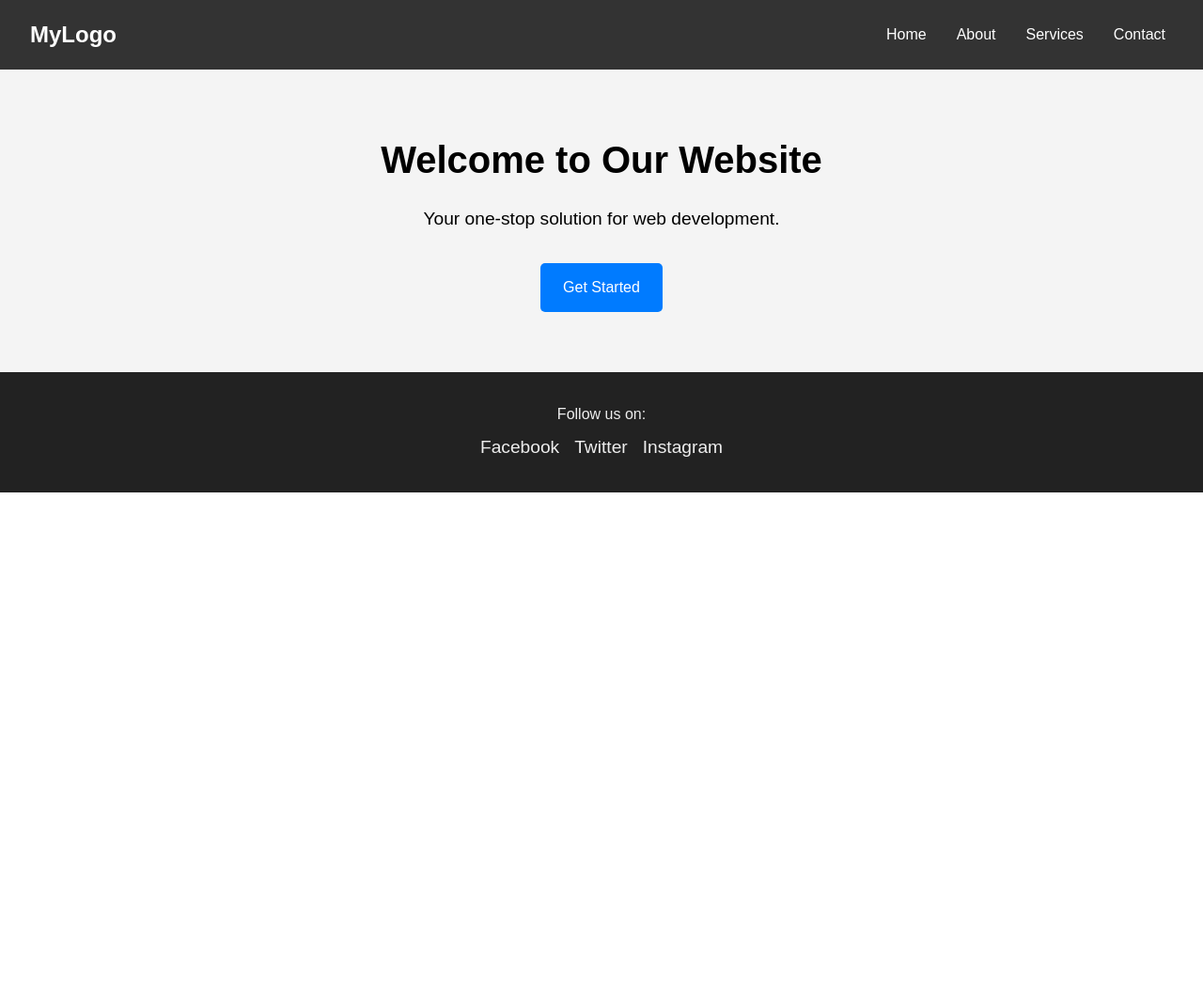
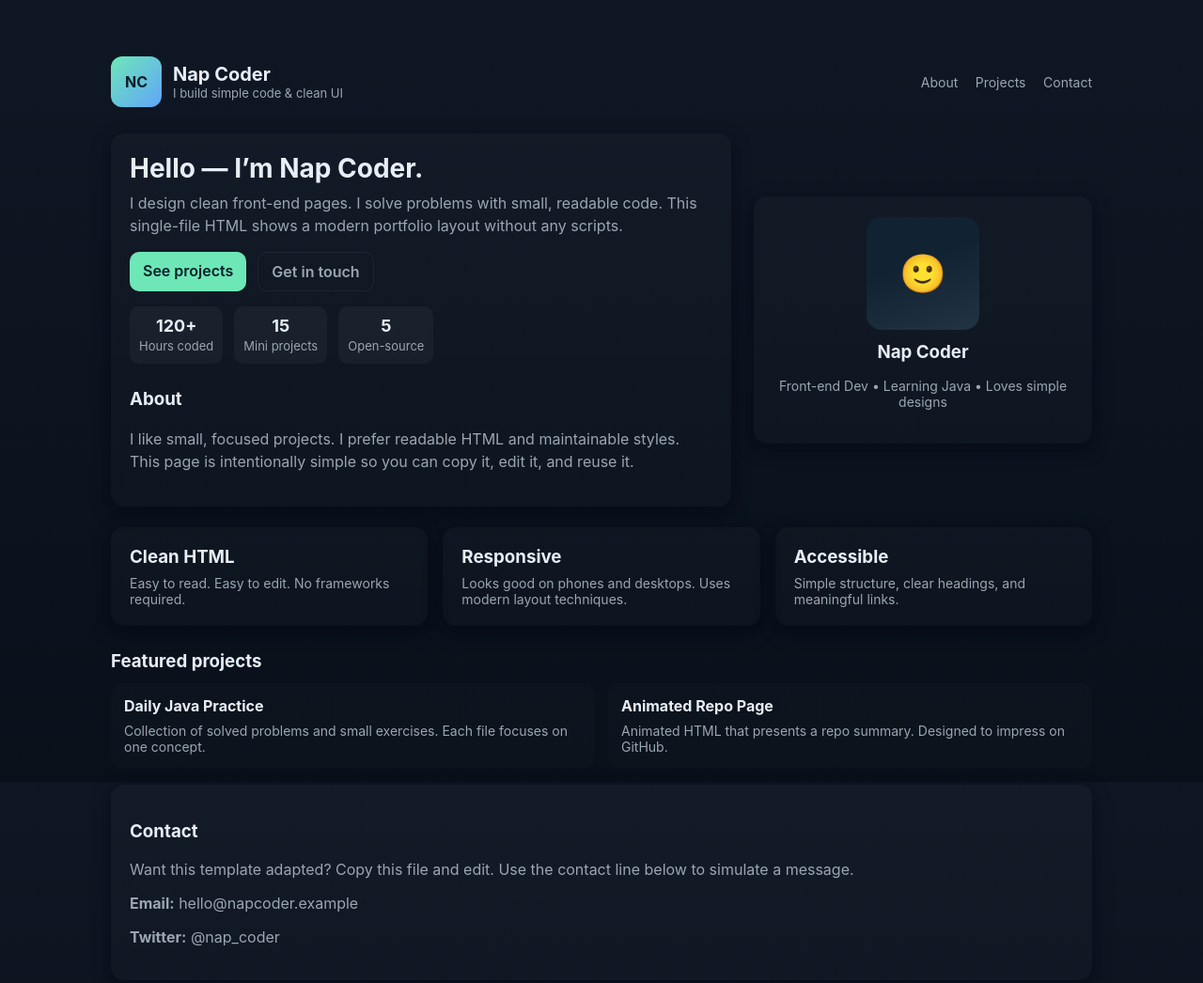
Before and after one commit to MrDheeraj1/random-web, a plain HTML site: page index.html in a window 1280 px wide. Shown: the top 1046 px of the page at 94% size. Before the commit the page ends 800 px from the top, so only its background shows below. Drawn offline with Linux system fonts and the light colour scheme.

Commit message:
Update index.html

```diff
--- a/index.html
+++ b/index.html
@@ -1,47 +1,170 @@
-<!DOCTYPE html>
+<!doctype html>
 <html lang="en">
 <head>
-  <meta charset="UTF-8" />
-  <meta name="viewport" content="width=device-width, initial-scale=1.0" />
-  <title>Responsive Landing Page</title>
-  <link rel="stylesheet" href="style.css" />
+  <meta charset="utf-8" />
+  <meta name="viewport" content="width=device-width, initial-scale=1" />
+  <title>Nap Coder — Portfolio</title>
+  <meta name="description" content="Nap Coder — clean, modern single-file HTML portfolio." />
+  <style>
+    :root{
+      --bg:#0f1724;
+      --card:#0b1220;
+      --muted:#9aa6b2;
+      --accent:#6ee7b7;
+      --glass: rgba(255,255,255,0.04);
+      --maxw:1100px;
+      font-family: Inter, ui-sans-serif, system-ui, -apple-system, "Segoe UI", Roboto, "Helvetica Neue", Arial;
+    }
+    *{box-sizing:border-box}
+    html,body{height:100%;margin:0;background:linear-gradient(180deg,var(--bg),#08101a);color:#e6eef6}
+    .wrap{max-width:var(--maxw);margin:32px auto;padding:28px}
+
+    header{display:flex;align-items:center;justify-content:space-between;gap:16px}
+    .brand{display:flex;align-items:center;gap:12px}
+    .logo{width:54px;height:54px;border-radius:12px;background:linear-gradient(135deg,var(--accent),#60a5fa);display:flex;align-items:center;justify-content:center;font-weight:700;color:#042027}
+    h1{font-size:20px;margin:0}
+    nav a{color:var(--muted);text-decoration:none;margin-left:14px;font-size:14px}
+    nav a:hover{color:var(--accent)}
+
+    .hero{display:grid;grid-template-columns:1fr 360px;gap:24px;margin-top:28px;align-items:center}
+    .card{background:linear-gradient(180deg, rgba(255,255,255,0.02), rgba(255,255,255,0.01));padding:20px;border-radius:14px;box-shadow:0 6px 18px rgba(3,7,18,0.6);}
+    .hero-left h2{font-size:28px;margin:0 0 8px}
+    .hero-left p{color:var(--muted);line-height:1.5;margin:0 0 16px}
+    .cta-row{display:flex;gap:12px}
+    .btn{padding:10px 14px;border-radius:10px;background:var(--accent);color:#042027;font-weight:600;text-decoration:none}
+    .btn.ghost{background:transparent;border:1px solid rgba(255,255,255,0.06);color:var(--muted)}
+
+    .stats{display:flex;gap:12px;margin-top:16px}
+    .stat{background:var(--glass);padding:10px;border-radius:10px;text-align:center;min-width:88px}
+    .stat b{display:block;font-size:18px}
+    .stat span{color:var(--muted);font-size:13px}
+
+    .profile{display:flex;flex-direction:column;align-items:center;padding:22px}
+    .avatar{width:120px;height:120px;border-radius:16px;background:linear-gradient(160deg,#123 40%, #234);display:flex;align-items:center;justify-content:center;font-size:40px}
+    .small p{color:var(--muted);font-size:14px;margin-top:12px;text-align:center}
+
+    .grid{display:grid;grid-template-columns:repeat(3,1fr);gap:16px;margin-top:22px}
+    .feature h3{margin:0 0 8px}
+    .feature p{margin:0;color:var(--muted);font-size:14px}
+
+    section.projects{margin-top:26px}
+    .projects-grid{display:grid;grid-template-columns:repeat(2,1fr);gap:14px}
+    .project{padding:14px;border-radius:12px;background:linear-gradient(180deg, rgba(255,255,255,0.012), rgba(255,255,255,0.01))}
+    .project h4{margin:0 0 8px}
+    .project p{margin:0;color:var(--muted);font-size:14px}
+
+    footer{margin-top:36px;text-align:center;color:var(--muted);font-size:13px}
+
+    @media (max-width:900px){
+      .hero{grid-template-columns:1fr}
+      .grid{grid-template-columns:repeat(2,1fr)}
+      .projects-grid{grid-template-columns:1fr}
+    }
+    @media (max-width:520px){
+      .grid{grid-template-columns:1fr}
+      header{flex-direction:column;align-items:flex-start}
+      nav{margin-top:10px}
+    }
+  </style>
 </head>
 <body>
-  <!-- Header -->
-  <header>
-    <div class="logo">MyLogo</div>
-    <nav class="navbar">
-      <a href="#">Home</a>
-      <a href="#">About</a>
-      <a href="#">Services</a>
-      <a href="#">Contact</a>
-    </nav>
-    <div class="menu-toggle">&#9776;</div>
-  </header>
+  <div class="wrap">
+    <header>
+      <div class="brand">
+        <div class="logo">NC</div>
+        <div>
+          <h1>Nap Coder</h1>
+          <div style="color:var(--muted);font-size:13px">I build simple code & clean UI</div>
+        </div>
+      </div>
+      <nav>
+        <a href="#about">About</a>
+        <a href="#projects">Projects</a>
+        <a href="#contact">Contact</a>
+      </nav>
+    </header>
 
-  <!-- Hero Section -->
-  <section class="hero">
-    <h1>Welcome to Our Website</h1>
-    <p>Your one-stop solution for web development.</p>
-    <a href="#" class="btn">Get Started</a>
-  </section>
+    <div class="hero">
+      <div class="card hero-left">
+        <h2>Hello — I’m Nap Coder.</h2>
+        <p>I design clean front-end pages. I solve problems with small, readable code. This single-file HTML shows a modern portfolio layout without any scripts.</p>
+        <div class="cta-row">
+          <a class="btn" href="#projects">See projects</a>
+          <a class="btn ghost" href="#contact">Get in touch</a>
+        </div>
 
-  <!-- Footer -->
-  <footer>
-    <p>Follow us on:</p>
-    <div class="social">
-      <a href="#" target="_blank">Facebook</a>
-      <a href="#" target="_blank">Twitter</a>
-      <a href="#" target="_blank">Instagram</a>
+        <div class="stats">
+          <div class="stat">
+            <b>120+</b>
+            <span>Hours coded</span>
+          </div>
+          <div class="stat">
+            <b>15</b>
+            <span>Mini projects</span>
+          </div>
+          <div class="stat">
+            <b>5</b>
+            <span>Open-source</span>
+          </div>
+        </div>
+
+        <section id="about" class="projects" aria-labelledby="about-title">
+          <h3 id="about-title">About</h3>
+          <p style="color:var(--muted);margin-top:8px;">I like small, focused projects. I prefer readable HTML and maintainable styles. This page is intentionally simple so you can copy it, edit it, and reuse it.</p>
+        </section>
+      </div>
+
+      <aside class="card profile">
+        <div class="avatar">🙂</div>
+        <h3 style="margin:12px 0 4px">Nap Coder</h3>
+        <div class="small">
+          <p>Front-end Dev • Learning Java • Loves simple designs</p>
+        </div>
+      </aside>
     </div>
-  </footer>
 
-  <script>
-    const toggle = document.querySelector('.menu-toggle');
-    const navbar = document.querySelector('.navbar');
-    toggle.addEventListener('click', () => {
-      navbar.classList.toggle('show');
-    });
-  </script>
+    <div class="grid">
+      <div class="card feature">
+        <h3>Clean HTML</h3>
+        <p>Easy to read. Easy to edit. No frameworks required.</p>
+      </div>
+      <div class="card feature">
+        <h3>Responsive</h3>
+        <p>Looks good on phones and desktops. Uses modern layout techniques.</p>
+      </div>
+      <div class="card feature">
+        <h3>Accessible</h3>
+        <p>Simple structure, clear headings, and meaningful links.</p>
+      </div>
+    </div>
+
+    <section id="projects" class="projects">
+      <h3 style="margin-bottom:12px">Featured projects</h3>
+      <div class="projects-grid">
+        <article class="project">
+          <h4>Daily Java Practice</h4>
+          <p>Collection of solved problems and small exercises. Each file focuses on one concept.</p>
+        </article>
+        <article class="project">
+          <h4>Animated Repo Page</h4>
+          <p>Animated HTML that presents a repo summary. Designed to impress on GitHub.</p>
+        </article>
+      </div>
+    </section>
+
+    <section id="contact" style="margin-top:18px">
+      <div class="card">
+        <h3>Contact</h3>
+        <p style="color:var(--muted);margin-top:6px">Want this template adapted? Copy this file and edit. Use the contact line below to simulate a message.</p>
+        <p style="margin-top:12px;color:var(--muted)"><strong>Email:</strong> hello@napcoder.example</p>
+        <p style="margin-top:6px;color:var(--muted)"><strong>Twitter:</strong> @nap_coder</p>
+      </div>
+    </section>
+
+    <footer>
+      <div>Made with ♥ — single-file HTML • Edit freely</div>
+      <div style="margin-top:6px;color:var(--muted)">© <span id="year">2025</span> Nap Coder</div>
+    </footer>
+  </div>
 </body>
 </html>
```
